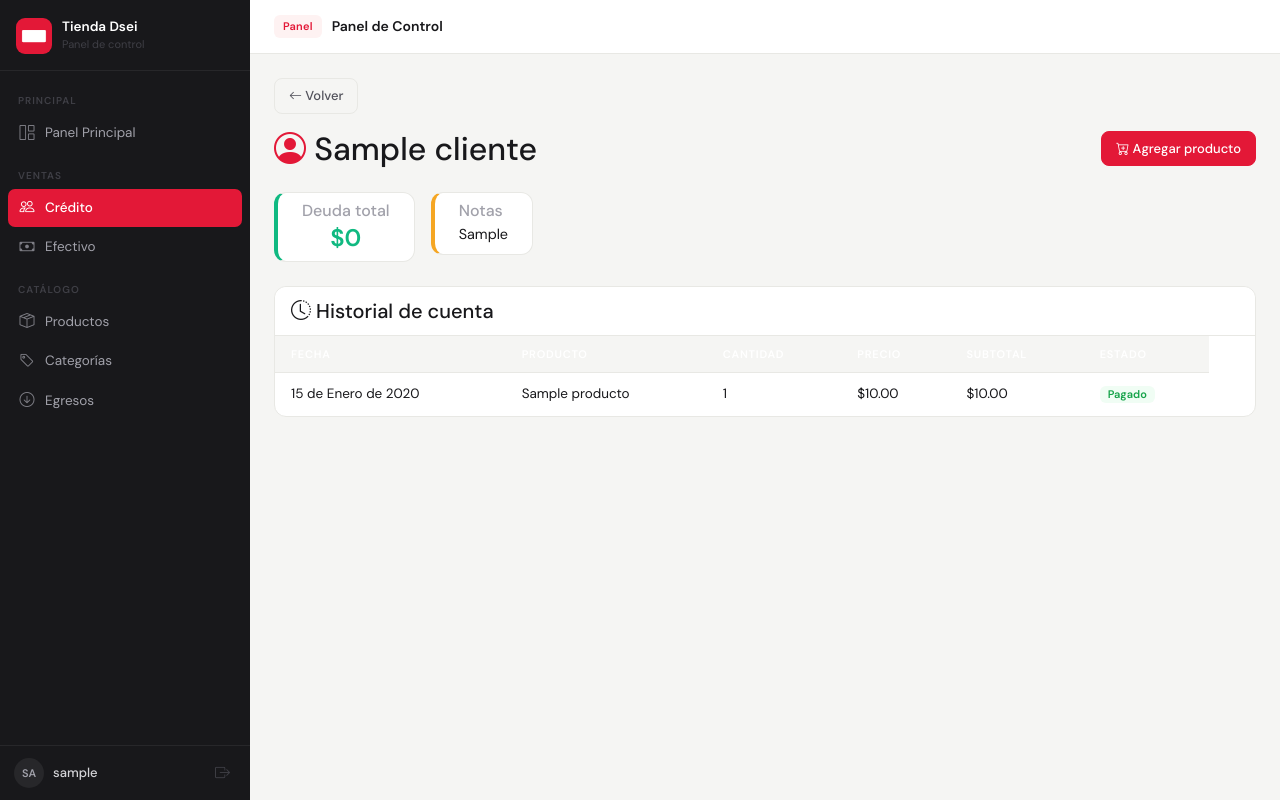
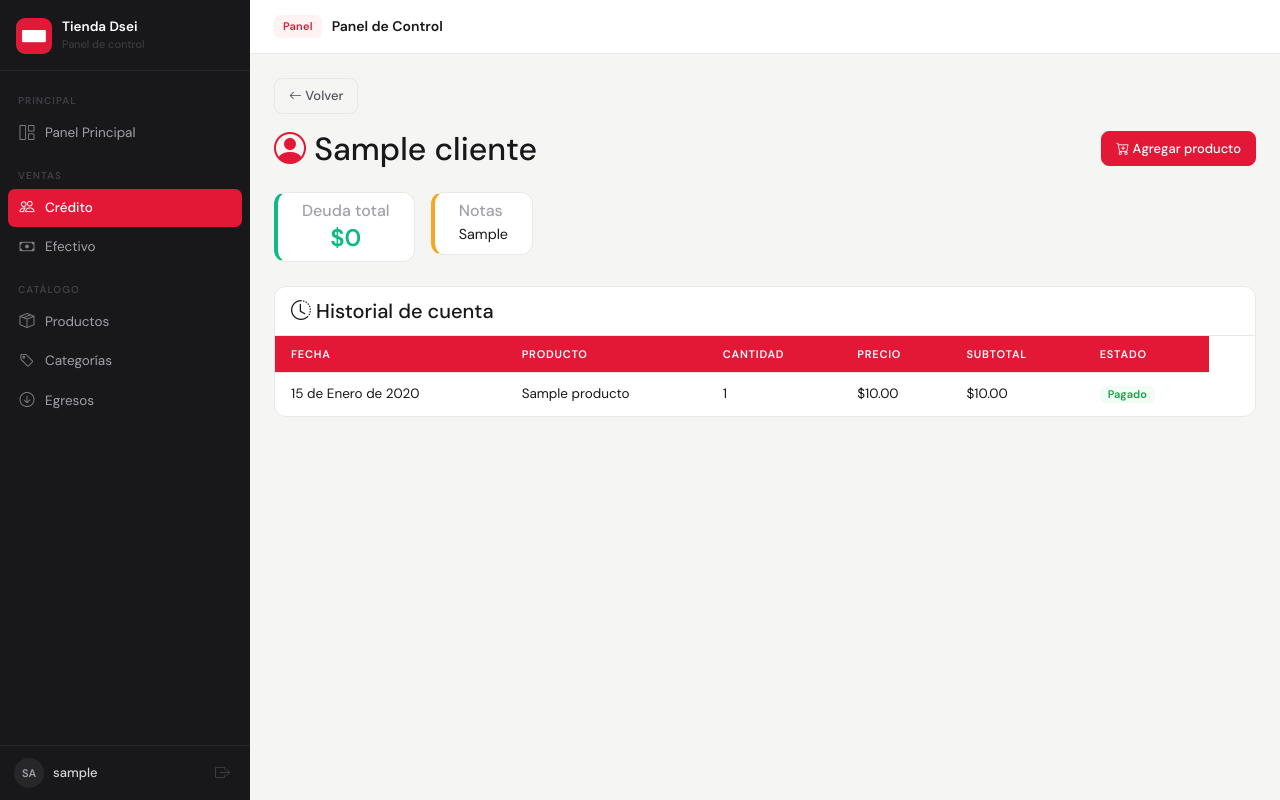
Before and after one commit to xlDeadman/tiendita, a Django app: page /clientes/1/ in a window 1280 px wide. Run offline with Django 5.2, Linux system fonts and the light colour scheme; a user stored in the database is signed in; tables that the repository leaves empty hold one stand-in row (values such as "Sample post").

Commit message:
CLIENTES

```diff
--- a/inventario/templates/inventario/cliente_detail.html
+++ b/inventario/templates/inventario/cliente_detail.html
@@ -63,13 +63,13 @@
         <table class="table table-hover mb-0">
             <thead>
                 <tr>
-                    <th style="color:#fff !important;">Fecha</th>
-                    <th style="color:#fff !important;">Producto</th>
-                    <th style="color:#fff !important;">Cantidad</th>
-                    <th style="color:#fff !important;">Precio</th>
-                    <th style="color:#fff !important;">Subtotal</th>
-                    <th style="color:#fff !important;">Estado</th>
-                    {% if deuda_total > 0 %}<th style="color:#fff !important;">Acciones</th>{% endif %}
+                    <th style="color:#fff !important; background:#e31837 !important;">Fecha</th>
+                    <th style="color:#fff !important; background:#e31837 !important;">Producto</th>
+                    <th style="color:#fff !important; background:#e31837 !important;">Cantidad</th>
+                    <th style="color:#fff !important; background:#e31837 !important;">Precio</th>
+                    <th style="color:#fff !important; background:#e31837 !important;">Subtotal</th>
+                    <th style="color:#fff !important; background:#e31837 !important;">Estado</th>
+                    {% if deuda_total > 0 %}<th style="color:#fff !important; background:#e31837 !important;">Acciones</th>{% endif %}
                 </tr>
             </thead>
             <tbody>
```
